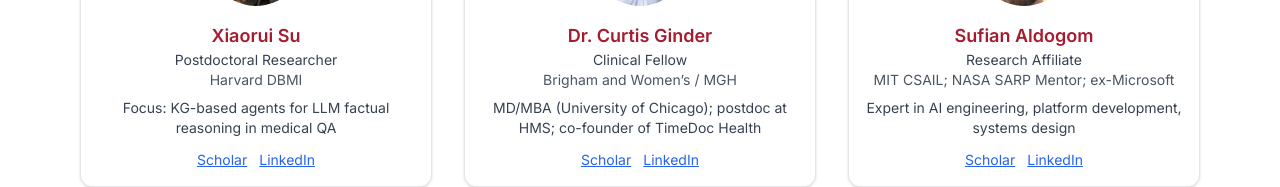
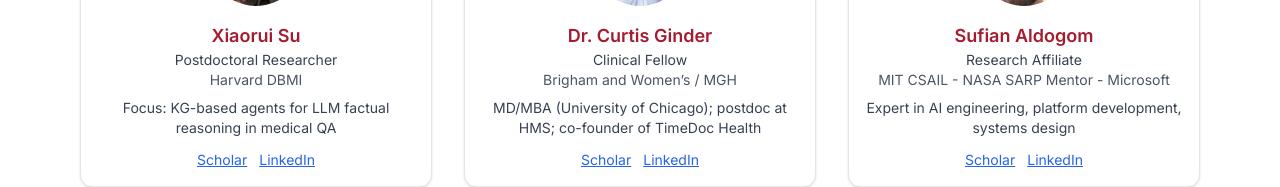
Before and after one commit to mims-harvard/CUREBench, a React (Vite) app: page /CURE-Bench/organizers in a window 1280 px wide. Shown: the part 956-1143 px from the top of the page. Built offline with nearby package versions, Linux system fonts and the light colour scheme.

Commit message:
profiles

```diff
--- a/src/pages/Organizers.jsx
+++ b/src/pages/Organizers.jsx
@@ -69,7 +69,7 @@ const organizers = [
   {
     name: "Sufian Aldogom",
     title: "Research Affiliate",
-    affiliation: "MIT CSAIL; NASA SARP Mentor; ex-Microsoft",
+    affiliation: "MIT CSAIL - NASA SARP Mentor - Microsoft",
     bio: "Expert in AI engineering, platform development, systems design",
     img: "people/sufian.jpg",
     links: {
```
